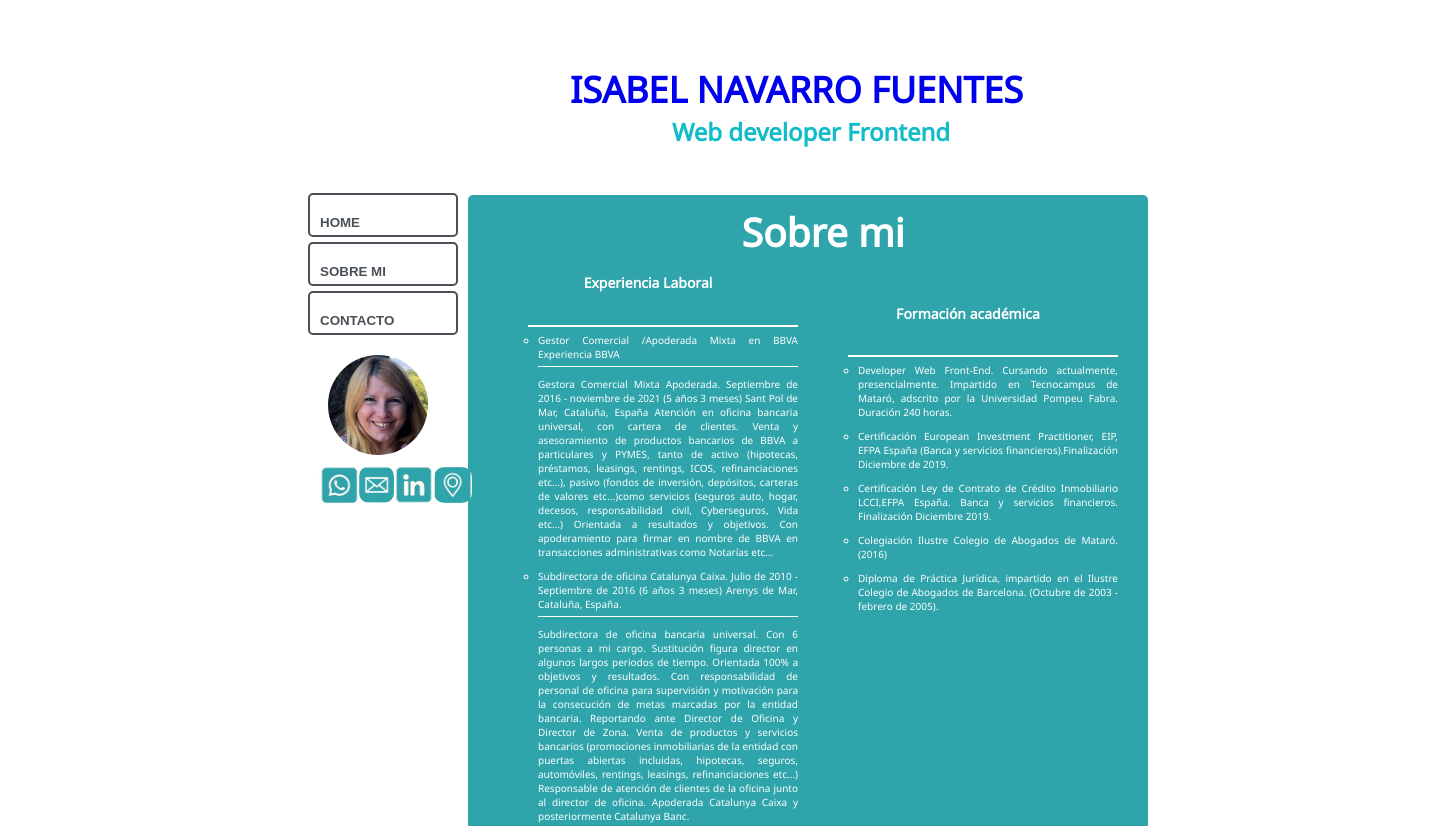
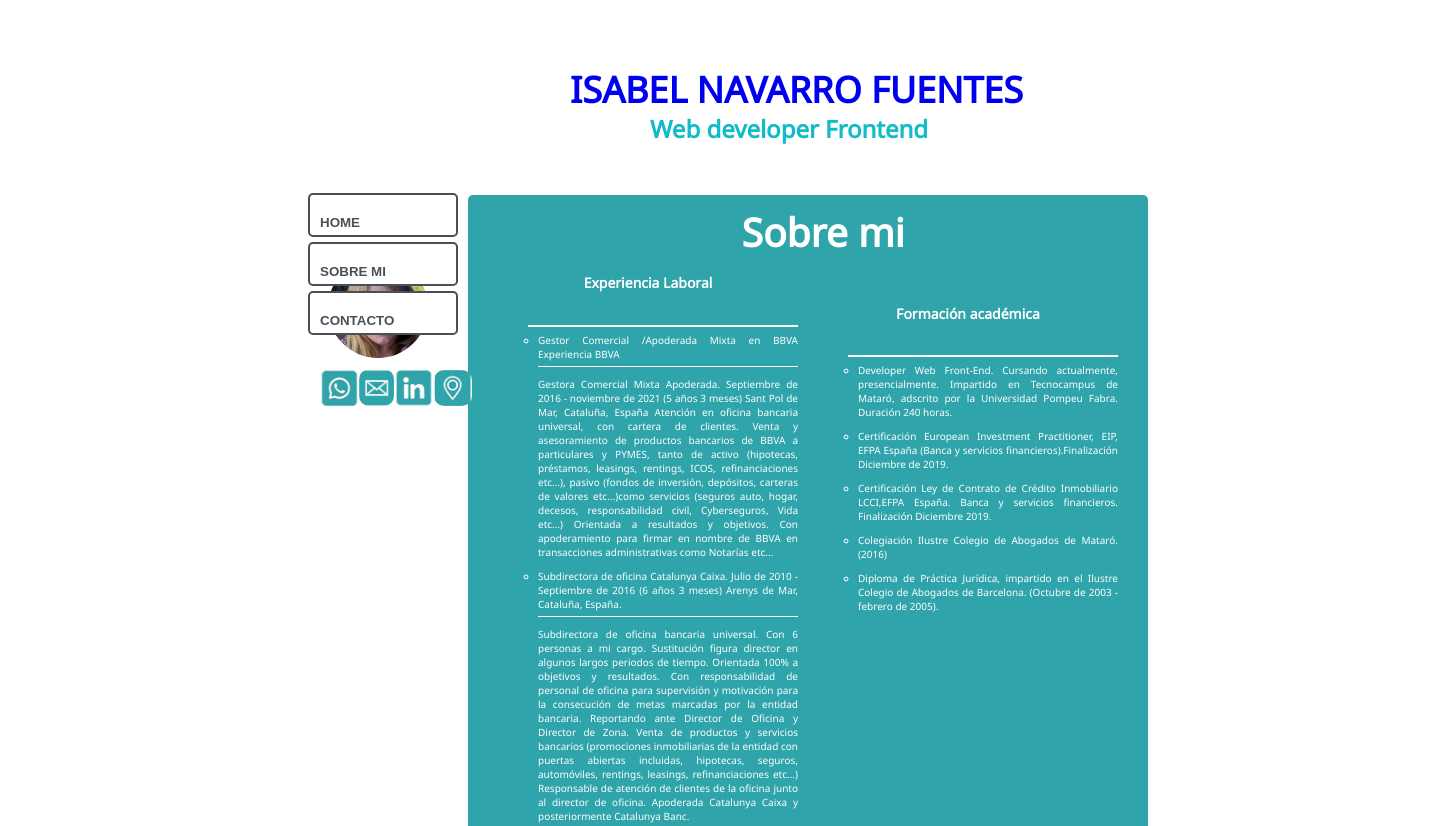
Before and after one commit to INFNMNXMN/CVDeveloper-Isa, a website: page about_me.html in a window 1280 px wide. Shown: the top 826 px of the page, 1443 px wide, since content can reach past the window. Drawn offline with Linux system fonts and the light colour scheme.

Commit message:
ajuste cabecera

```diff
--- a/about_me.html
+++ b/about_me.html
@@ -44,11 +44,11 @@
         position: absolute;
       }
       h4 {
-        text-align-last: center;
+        text-align: center;
         font-size: 24px;
-        top: 75px;
-        left: 171px;
-        position: relative;
+        top: 80px;
+        left: 650px;
+        position: absolute;
       }
       a:visited {
         color: rgb(17, 187, 199);
```
Also changed, not shown: contact.html (+4 -4 lines), index.html (+4 -4 lines).
